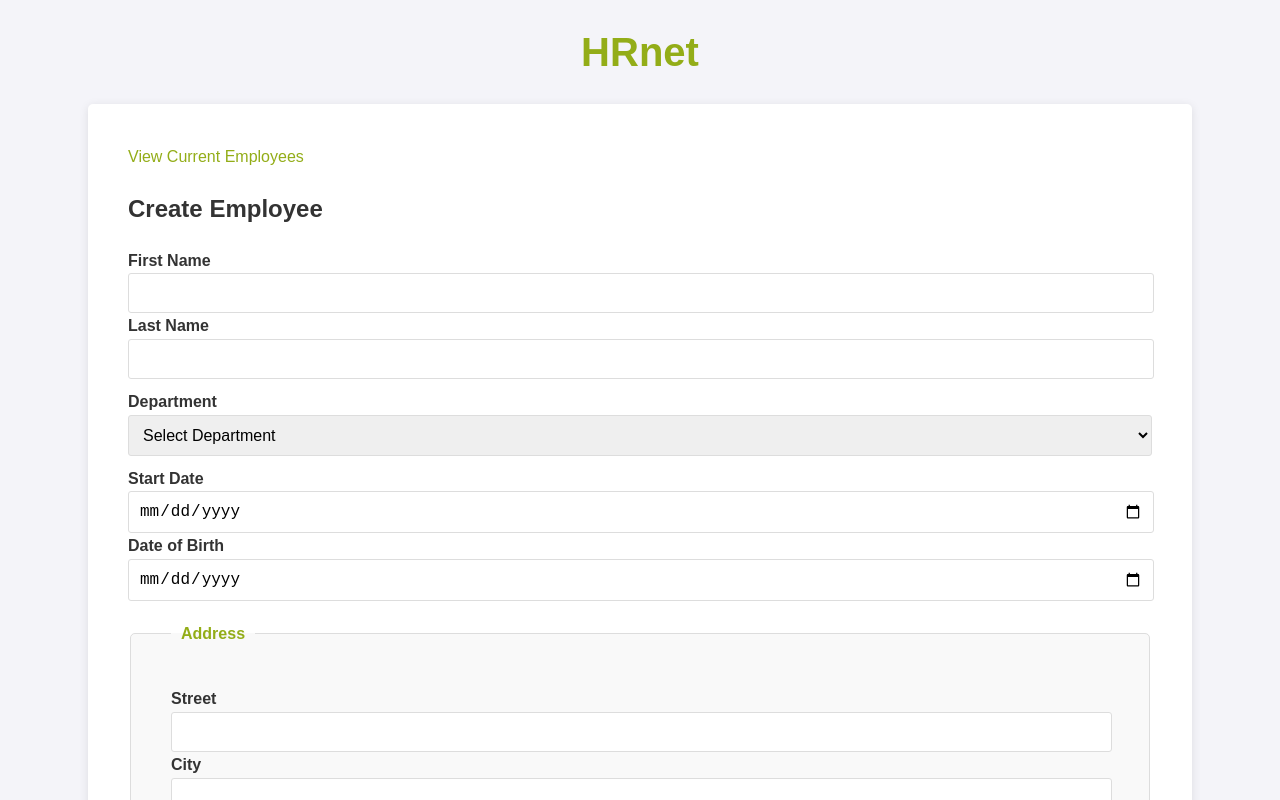
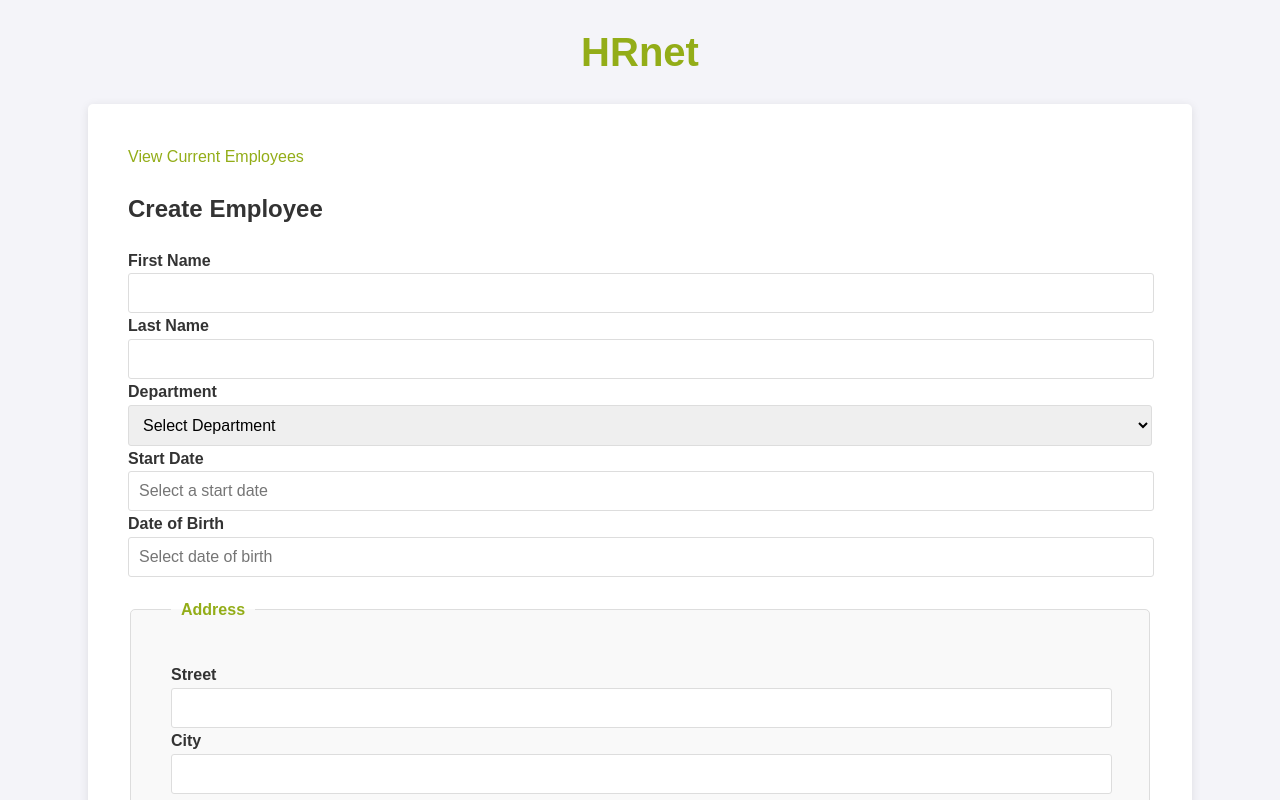
Before and after one commit to Courleciel/WealthHealth_project, a React (Create React App) app in the folder wealthhealth_project/: page / in a window 1280 px wide. Shown: the top 800 px of the page. Built offline with nearby package versions, Linux system fonts and the light colour scheme.

Commit message:
react-date-picker for date

```diff
--- a/wealthhealth_project/src/App.css
+++ b/wealthhealth_project/src/App.css
@@ -104,3 +104,15 @@ table tbody tr:hover {
   margin-top: 20px;
   display: inline-block;
 }
+
+.date-picker-input {
+  padding: 10px;
+  font-size: 1rem;
+  border: 1px solid #ddd;
+  border-radius: 3px;
+  width: 98%;
+}
+
+.react-datepicker-wrapper {
+  display: block;
+}
--- a/wealthhealth_project/src/components/Dropdown/Dropdown.css
+++ b/wealthhealth_project/src/components/Dropdown/Dropdown.css
@@ -1,7 +1,3 @@
-.dropdown {
-  margin: 10px 0;
-}
-
 label {
   font-weight: bold;
 }
--- a/wealthhealth_project/src/pages/CreateEmployee/CreateEmployee.jsx
+++ b/wealthhealth_project/src/pages/CreateEmployee/CreateEmployee.jsx
@@ -5,6 +5,8 @@ import { Link } from "react-router-dom";
 import Dropdown from "../../components/Dropdown/Dropdown";
 import Modal from "../../components/Modal/Modal";
 import { departments, states } from "../../constants/data";
+import DatePicker from "react-datepicker";
+import "react-datepicker/dist/react-datepicker.css";
 
 const CreateEmployee = () => {
   const dispatch = useDispatch();
@@ -13,8 +15,8 @@ const CreateEmployee = () => {
     firstName: "",
     lastName: "",
     department: "",
-    startDate: "",
-    dateOfBirth: "",
+    startDate: null,
+    dateOfBirth: null,
     street: "",
     city: "",
     state: "",
@@ -30,7 +32,16 @@ const CreateEmployee = () => {
 
   const handleSubmit = (e) => {
     e.preventDefault();
-    dispatch(addEmployee(formData));
+
+    dispatch(addEmployee({
+      ...formData,
+      startDate: formData.startDate
+        ? formData.startDate.toLocaleDateString("fr-FR")
+        : null,
+      dateOfBirth: formData.dateOfBirth
+        ? formData.dateOfBirth.toLocaleDateString("fr-FR")
+        : null,
+    }));
 
     setShowModal(true);
 
@@ -38,8 +49,8 @@ const CreateEmployee = () => {
       firstName: "",
       lastName: "",
       department: "",
-      startDate: "",
-      dateOfBirth: "",
+      startDate: null,
+      dateOfBirth: null,
       street: "",
       city: "",
       state: "",
@@ -84,21 +95,21 @@ const CreateEmployee = () => {
           />
 
           <label htmlFor="startDate">Start Date</label>
-          <input
-            type="date"
-            id="startDate"
-            value={formData.startDate}
-            onChange={handleChange}
-            required
+          <DatePicker
+            selected={formData.startDate}
+            onChange={(date) => setFormData({ ...formData, startDate: date })}
+            dateFormat="dd-MM-yyyy"
+            placeholderText="Select a start date"
+            className="date-picker-input"
           />
 
           <label htmlFor="dateOfBirth">Date of Birth</label>
-          <input
-            type="date"
-            id="dateOfBirth"
-            value={formData.dateOfBirth}
-            onChange={handleChange}
-            required
+          <DatePicker
+            selected={formData.dateOfBirth}
+            onChange={(date) => setFormData({ ...formData, dateOfBirth: date })}
+            dateFormat="dd-MM-yyyy"
+            placeholderText="Select date of birth"
+            className="date-picker-input"
           />
 
           <fieldset>
```
Also changed, not shown: 1 other file (tests, documents, lock files or other folders).
